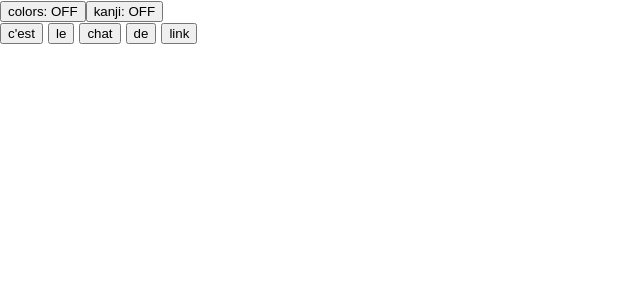
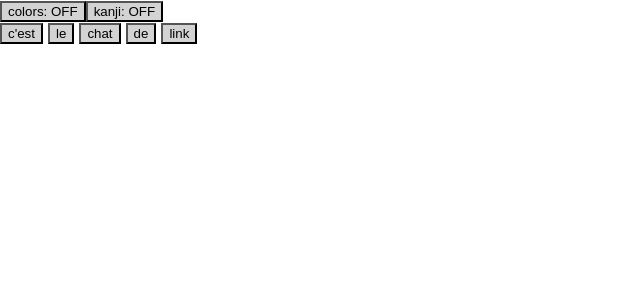
Before and after one commit to jCOTINEAU/fontanier-exercies, a React (Create React App) app: page / in a window 1280 px wide. Shown: the top 300 px of the page, without its empty margins (0-640 px from the left). Built offline with nearby package versions, Linux system fonts and the light colour scheme.

Commit message:
fix color bug

```diff
--- a/src/App.css
+++ b/src/App.css
@@ -40,4 +40,9 @@
 
 .wordBlock {
   margin-right: 5px;
+  background-color: lightgray;
 }
+
+.toggler{
+  background-color: lightgray;
+}
--- a/src/models/ColorToggler.js
+++ b/src/models/ColorToggler.js
@@ -5,7 +5,7 @@ function ColorToggler() {
   const {color, toggleColor}= React.useContext(displayColorContext);
 
   return (
-        <button
+        <button className='toggler'
           onClick={
             () => toggleColor(!color)
           }>
--- a/src/models/KanjiToggler.js
+++ b/src/models/KanjiToggler.js
@@ -5,7 +5,7 @@ function KanjiToggler() {
   const {kanji, toggleKanji}= React.useContext(displayKanjiContext);
 
   return (
-        <button
+        <button className='toggler'
           onClick={
             () => toggleKanji(!kanji)
           }>
--- a/src/models/WordBlock.js
+++ b/src/models/WordBlock.js
@@ -29,7 +29,7 @@ export default function WordBlock(props)
   }
 
   return(
-    <button className='wordBlock' style={{backgroundColor:color?props.wb.color:"-interal-light-dark"}}
+    <button className='wordBlock' style={{backgroundColor:color?props.wb.color:"LightGray"}}
     onMouseLeave={()=>{
       setDisplayTrad(!displayTrad)
     }} onMouseEnter={()=>{
```
